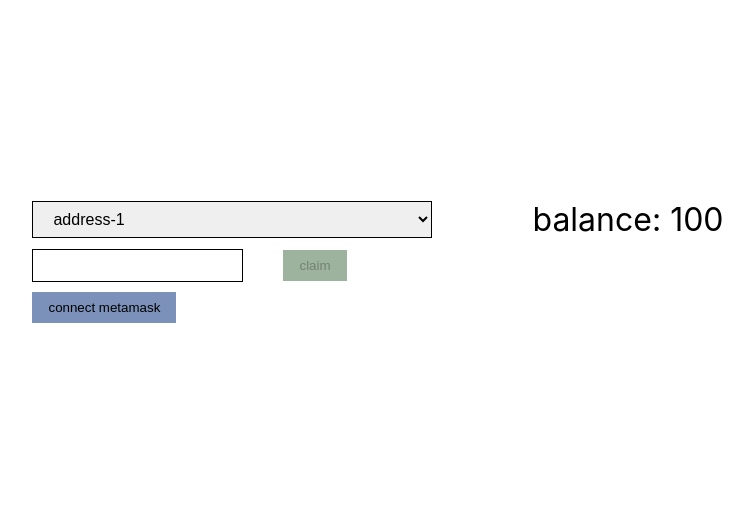
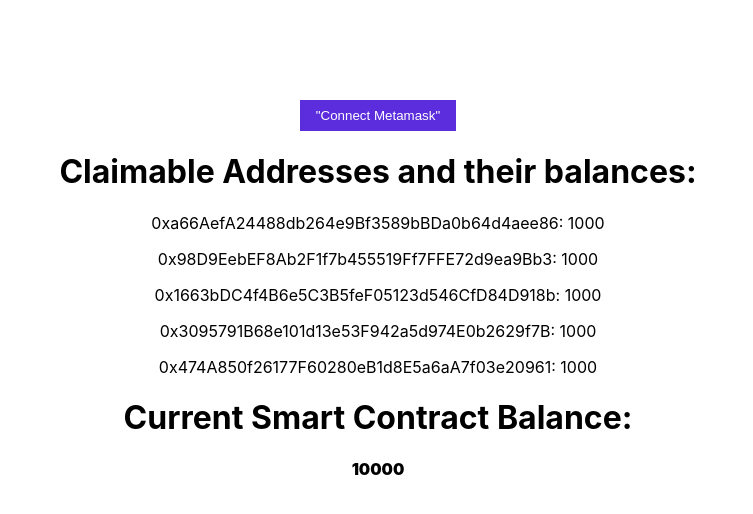
Before and after one commit to datastoreking/_DeFi_-TokenBalance-Show-Claim, a React (Create React App) app: page / in a window 1280 px wide. Shown: the top 514 px of the page, without its empty margins (262-1015 px from the left). Built offline with nearby package versions, Linux system fonts and the light colour scheme.

Commit message:
updated frontend UI

```diff
--- a/src/App.css
+++ b/src/App.css
@@ -1,58 +1,38 @@
 .App{
-  display: flex;
-  flex-direction: row;
-  justify-content: center;
+  margin-top: 100px;
+  text-align: center;
 }
 
-.address-balance{
-  margin-top:200px;
-  display: flex;
-  align-items: center;
-  justify-content: center;
-}
-
-.address{
-  width: 400px;
-  padding: 0.5rem 1rem;
-  margin-right: 100px;
-  border: none;
-  font-size: 1rem;
-  border: 1px solid black;
-}
-
-.balance{
-  font-size: 2rem;
+.claimableAddress{
+  text-align: center;
 }
 
 .claim-connect{
   margin-top: 10px;
 }
 
-.amount{
-  border: 1px solid black;
-  padding: 0.5rem 1rem;
-  margin-right: 40px;
-}
-
 .btn-claim-enable{
   padding: 0.5rem 1rem;
   border:none;
   cursor:pointer;
-  background-color: rgb(124, 236, 129);
+  background-color: rgb(41, 138, 46);
 }
 
 .btn-claim-disabled{
   padding: 0.5rem 1rem;
   border:none;
   cursor:pointer;
-  background-color: rgb(157, 179, 158);
+  background-color: rgb(160, 160, 160);
 }
 
 .btn-connectwallet{
-  margin-top:10px;
   cursor:pointer;
   padding: 0.5rem 1rem;
   border:none;
-  margin-right: 100px;
-  background-color: rgb(123, 145, 185);
+  background-color: rgb(92, 45, 221);
+  color: white;
 }
+
+.contractBalance{
+  font-weight: 900;
+}
--- a/src/App.js
+++ b/src/App.js
@@ -1,106 +1,39 @@
 import React, { useEffect, useState } from "react";
-import { ethers } from "ethers";
+import './ConnectMetamask'
 import './App.css';
+import Input from './Address_Balance.txt';
+import ConnectMetamask from "./ConnectMetamask";
+
+// make the array of all claimable addresses
+const claimableAddress_Array = [];
+
+fetch(Input)
+	.then((r) => r.text())
+	.then(text  => {
+		const lines = text.split("\n");
+		for(var line = 0; line < lines.length; line ++){
+			if(lines[line]){
+				const claimableAddress = lines[line].slice(0,42);
+				claimableAddress_Array.push(claimableAddress);
+			}
+		}
+
+})
 
 function App() {
 
-  const [errorMessage, setErrorMessage] = useState(null);
-  const [account, setAccount] = useState(null);
-  const [balance, setBalance] = useState(null);
-  const [userAddress, setUserAddress] = useState("");
-  const [amount, setAmount] = useState();
-  const [toaddress, setToaddress] = useState("address-1");
-
-  useEffect(() => {
-    if (window.ethereum) {
-      window.ethereum.on("accountsChanged", accountsChanged);
-      window.ethereum.on("chainChanged", chainChanged);
-    }
-  }, []);
-
-  const connectHandler = async () => {
-    if (window.ethereum) {
-      try {
-        const res = await window.ethereum.request({
-          method: "eth_requestAccounts",
-        });
-        await accountsChanged(res[0]);
-        const { ethereum } = window;
-        const provider = new ethers.providers.Web3Provider(ethereum);
-        const signer = provider.getSigner();
-
-        const addr = await signer.getAddress();
-
-        setUserAddress(addr.toString());
-      } catch (err) {
-        console.error(err);
-        setErrorMessage("There was a problem connecting to MetaMask");
-      }
-    } else {
-      setErrorMessage("Install MetaMask");
-    }
-  };
-
-  const accountsChanged = async (newAccount) => {
-    setAccount(newAccount);
-    try {
-      const balance = await window.ethereum.request({
-        method: "eth_getBalance",
-        params: [newAccount.toString(), "latest"],
-      });
-      setBalance(ethers.utils.formatEther(balance));
-    } catch (err) {
-      console.error(err);
-      setErrorMessage("There was a problem connecting to MetaMask");
-    }
-  };
-
-  const chainChanged = () => {
-    setErrorMessage(null);
-    setAccount(null);
-    setBalance(null);
-  };
-
-  // useEffect(() => {
-  //   connectHandler()
-  // },[]);
-
-  const getInputValue = (event)=>{
-    // show the user input value to console
-    const userValue = event.target.value;
-    setAmount(userValue);
-
-  };
-
-
-  const claimHandle = () => {
-    console.log(amount);
-    console.log(toaddress);
-  }
-
   return (
     <div className="App">
-      <div>
-        <div className='address-balance'>
-          <select className='address' onChange={(e) => setToaddress(e.target.value)}>
-            <option value="address-1">address-1</option>
-            <option value="address-2">address-2</option>
-            <option value="address-3">address-3</option>
-            <option value="address-4">address-4</option>
-            <option value="address-5">address-5</option>
-          </select>
-          <div className='balance'>balance: <span>100</span></div>
-        </div>
-        <div className='claim-connect'>
-          <input type="text" className="amount" onChange={getInputValue}/>
-          {
-            account != null ? <button className='btn-claim-enable' onClick={claimHandle}>claim</button> : <button className='btn-claim-disabled' disabled>claim</button>
-          }
-
-        </div>
-        {
-          account == null ? <button className='btn-connectwallet' onClick={connectHandler}>connect metamask</button> : <button className='btn-connectwallet' onClick={connectHandler}>{userAddress}</button>
-        }
+      <ConnectMetamask />
+      <div className="claimableAddress">
+        <h1>Claimable Addresses and their balances:</h1>
+        <p>{claimableAddress_Array[0]}: <span> 1000</span></p>
+        <p>{claimableAddress_Array[1]}: <span> 1000</span></p>
+        <p>{claimableAddress_Array[2]}: <span> 1000</span></p>
+        <p>{claimableAddress_Array[3]}: <span> 1000</span></p>
+        <p>{claimableAddress_Array[4]}: <span> 1000</span></p>
+        <h1>Current Smart Contract Balance:</h1>
+        <p className="contractBalance">10000</p>
       </div>
     </div>
   );
--- /dev/null
+++ b/src/ConnectMetamask.js
@@ -0,0 +1,65 @@
+import {useState, useEffect} from 'react'
+import { ethers } from "ethers";
+
+export default function ConnectMetamask() {
+
+    const [errorMessage, setErrorMessage] = useState(null);
+    const [account, setAccount] = useState(null);
+    const [balance, setBalance] = useState(null);
+    const [userAddress, setUserAddress] = useState("");
+
+    useEffect(() => {
+        if (window.ethereum) {
+        window.ethereum.on("accountsChanged", accountsChanged);
+        window.ethereum.on("chainChanged", chainChanged);
+        }
+    }, []);
+
+    const connectHandler = async () => {
+        if (window.ethereum) {
+        try {
+            const res = await window.ethereum.request({
+            method: "eth_requestAccounts",
+            });
+            await accountsChanged(res[0]);
+            const { ethereum } = window;
+            const provider = new ethers.providers.Web3Provider(ethereum);
+            const signer = provider.getSigner();
+
+            const addr = await signer.getAddress();
+
+            setUserAddress(addr.toString());
+        } catch (err) {
+            console.error(err);
+            setErrorMessage("There was a problem connecting to MetaMask");
+        }
+        } else {
+        setErrorMessage("Install MetaMask");
+        }
+
+    };
+
+    const accountsChanged = async (newAccount) => {
+        setAccount(newAccount);
+        try {
+        const balance = await window.ethereum.request({
+            method: "eth_getBalance",
+            params: [newAccount.toString(), "latest"],
+        });
+        setBalance(ethers.utils.formatEther(balance));
+        } catch (err) {
+        console.error(err);
+        setErrorMessage("There was a problem connecting to MetaMask");
+        }
+    };
+
+    const chainChanged = () => {
+        setErrorMessage(null);
+        setAccount(null);
+        setBalance(null);
+    };
+
+    return(
+        <button className="btn-connectwallet" onClick={connectHandler}>"{account == null ? "Connect Metamask" : "Metamask Connected"}"</button>
+    );
+}
```
Also changed, not shown: src/Address_Balance.txt (added).
